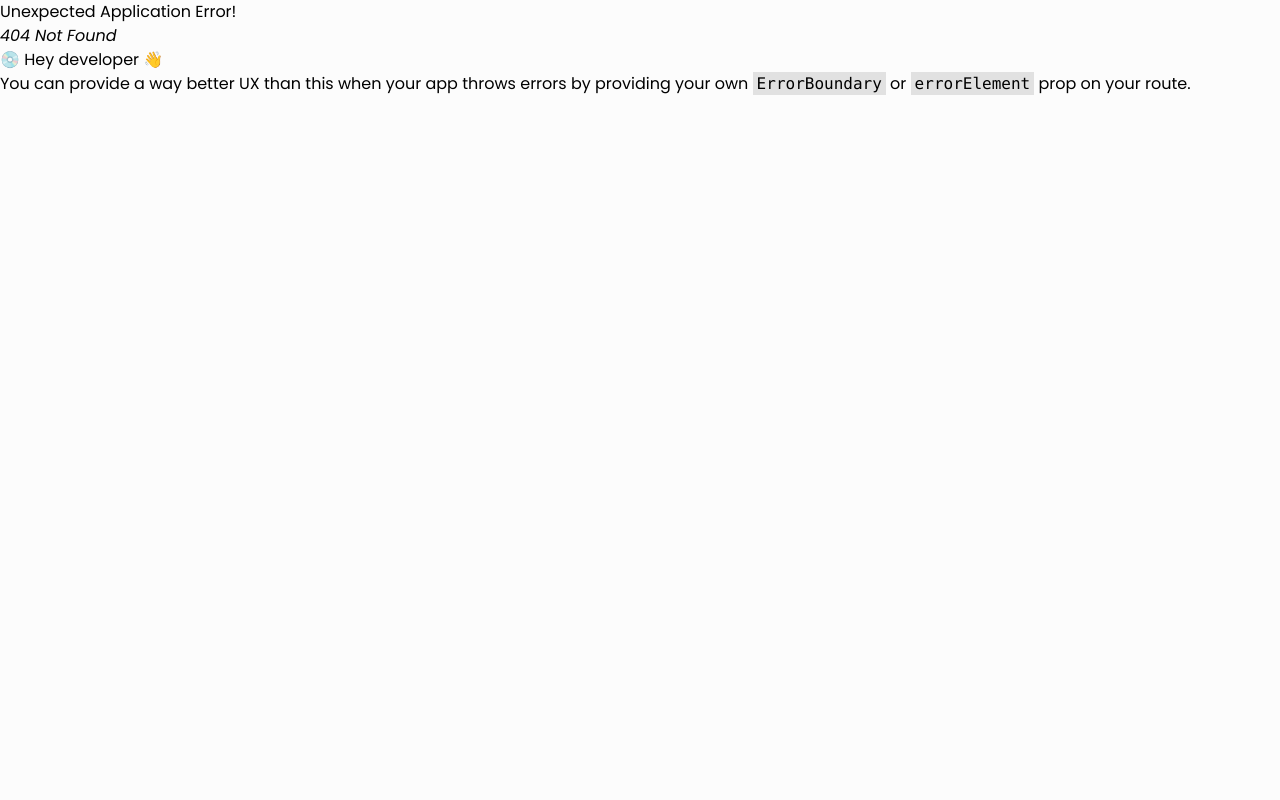
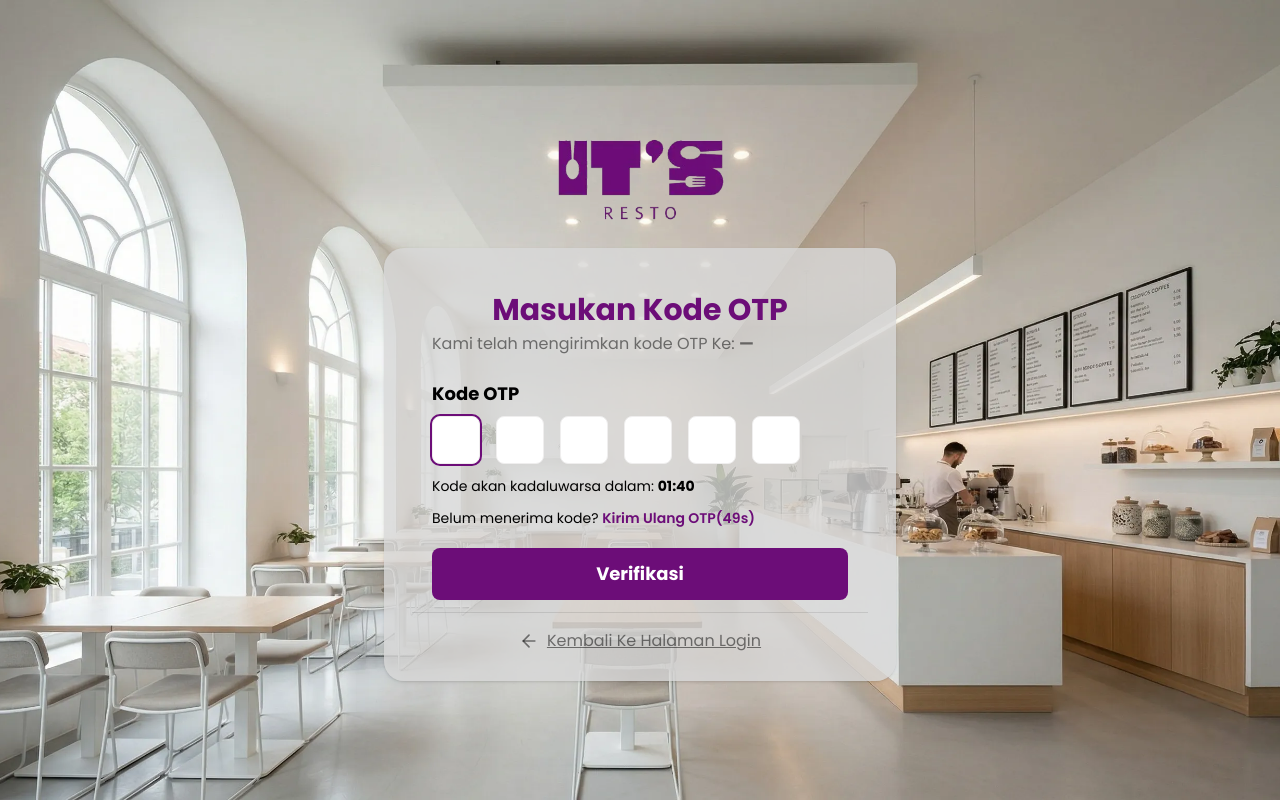
Before and after one commit to rsiddik17/fe-resto, a React (Vite) app: page /verifikasi-otp in a window 1280 px wide. Before the commit this address had no page. Built offline with nearby package versions, Linux system fonts and the light colour scheme.

Commit message:
fix feature reser-password

```diff
--- a/src/components/FormForgotPassword/FormForgotPassword.tsx
+++ b/src/components/FormForgotPassword/FormForgotPassword.tsx
@@ -1,4 +1,4 @@
-import { Link } from "react-router";
+import { Link, useNavigate } from "react-router";
 import { ArrowLeft } from "lucide-react";
 import FormInput from "../FormInput/FormInput";
 import Button from "../ui/Button";
@@ -16,6 +16,8 @@ const forgorPasswordSchema = z.object({
 type ForgotPasswordValues = z.infer<typeof forgorPasswordSchema>;
 
 const FormForgotPassword = () => {
+  const navigate = useNavigate();
+
   const {
     register,
     handleSubmit,
@@ -29,6 +31,8 @@ const FormForgotPassword = () => {
     try {
       await new Promise((resolve) => setTimeout(resolve, 2000));
       console.log("Kirim OTP ke email:", data.email);
+      navigate(`/verifikasi-otp?email=${encodeURIComponent(data.email)}`);
+
     } catch (error) {
       setError("root", {
         message: `${error}`,
--- a/src/components/FormOtp/FormOtp.tsx
+++ b/src/components/FormOtp/FormOtp.tsx
@@ -11,6 +11,7 @@ import { ArrowLeft } from "lucide-react";
 import Label from "../ui/Label";
 import { cn } from "../../utils/utils";
 import Loading from "../Loading/Loading";
+import Button from "../ui/Button";
 
 const OTP_LENGTH = 6;
 const OTP_EXPIRY_SECONDS = 105; // 01:45
@@ -58,40 +59,48 @@ const FormOtp = () => {
     return () => window.clearInterval(id);
   }, []);
 
-  const verifyOtp = useCallback(async (code: string) => {
+  const verifyOtp = useCallback(
+    async (code: string) => {
       setIsVerifying(true);
       setOtpError(false);
       try {
         console.log("[FormOtp] verifyOtp called with:", code, "email:", email);
-
         await new Promise((r) => setTimeout(r, 800));
         const isValid = code === "123456";
         if (!isValid) {
           console.log("[FormOtp] invalid otp:", code);
           setOtpError(true);
           return;
-
         }
         console.log("[FormOtp] valid otp, navigating...");
-      navigate(
-        `/reset-password?email=${encodeURIComponent(email)}`,
-        { replace: true },
-      );
+        navigate(`/reset-password?email=${encodeURIComponent(email)}`, {
+          replace: true,
+        });
       } finally {
         setIsVerifying(false);
       }
-  }, [email, navigate]);
+    },
+    [email, navigate],
+  );
 
-  useEffect(() => {
+  // useEffect(() => {
+  //   const code = digits.join("");
+  //   if (code.length !== OTP_LENGTH) {
+  //     lastSubmittedRef.current = null;
+  //     return;
+  //   }
+  //   if (lastSubmittedRef.current === code) return;
+  //   lastSubmittedRef.current = code;
+  //   void verifyOtp(code);
+  // }, [digits, verifyOtp]);
+
+  const handleVerifyClick = () => {
     const code = digits.join("");
-    if (code.length !== OTP_LENGTH) {
-      lastSubmittedRef.current = null;
-      return;
-    }
-    if (lastSubmittedRef.current === code) return;
-    lastSubmittedRef.current = code;
+    if (code.length !== OTP_LENGTH) return;
+    if (digits.some((d) => !d)) return;
     void verifyOtp(code);
-  }, [digits, verifyOtp]);
+  };
+
 
   const focusInput = (index: number) => {
     const el = inputsRef.current[index];
@@ -113,10 +122,7 @@ const FormOtp = () => {
     }
   };
 
-  const handleKeyDown = (
-    index: number,
-    e: KeyboardEvent<HTMLInputElement>,
-  ) => {
+  const handleKeyDown = (index: number, e: KeyboardEvent<HTMLInputElement>) => {
     if (e.key === "Backspace" && !digits[index] && index > 0) {
       focusInput(index - 1);
     }
@@ -124,7 +130,10 @@ const FormOtp = () => {
 
   const handlePaste = (e: ClipboardEvent<HTMLInputElement>) => {
     e.preventDefault();
-    const pasted = e.clipboardData.getData("text").replace(/\D/g, "").slice(0, OTP_LENGTH);
+    const pasted = e.clipboardData
+      .getData("text")
+      .replace(/\D/g, "")
+      .slice(0, OTP_LENGTH);
     if (!pasted) return;
     if (otpError) setOtpError(false);
     const next = Array.from({ length: OTP_LENGTH }, (_, i) => pasted[i] ?? "");
@@ -151,7 +160,8 @@ const FormOtp = () => {
       <div className="space-y-3">
         <div>
           <Label htmlFor="otp-0" className="px-5">
-            Kode OTP</Label>
+            Kode OTP
+          </Label>
           <div
             className="mt-2 px-5 flex justify-start gap-2 sm:gap-4"
             role="group"
@@ -215,6 +225,17 @@ const FormOtp = () => {
           )}
         </p>
 
+        <div className="px-5 pt-2">
+          <Button
+            className="w-full"
+            type="button"
+            onClick={handleVerifyClick}
+            disabled={isVerifying || digits.some((d) => !d)}
+          >
+            Verifikasi
+          </Button>
+        </div>
+
         <div className="border-t border-black/10 pt-4">
           <Link
             to="/"
--- a/src/layouts/AuthLayouts/AuthLayouts.tsx
+++ b/src/layouts/AuthLayouts/AuthLayouts.tsx
@@ -1,12 +1,20 @@
 import type React from "react";
+import { cn } from "../../utils/utils";
 
 interface AuthLayoutsProps {
   children: React.ReactNode;
   title: string;
-  description: string;
+  // description: string;
+  description?: React.ReactNode;
+  cardClassName?: string;
 }
 
-const AuthLayouts = ({ children, title, description }: AuthLayoutsProps) => {
+const AuthLayouts = ({
+  children,
+  title,
+  description,
+  cardClassName,
+}: AuthLayoutsProps) => {
   return (
     <div className="w-full min-h-screen flex justify-center items-center bg-[url(/images/bg-login.webp)] bg-no-repeat bg-cover bg-center">
       <div className="relative w-full flex justify-center items-center p-4">
@@ -17,11 +25,18 @@ const AuthLayouts = ({ children, title, description }: AuthLayoutsProps) => {
             className="w-full max-w-[320px] object-cover mx-auto"
           />
         </div>
-        <div className="w-full max-w-md md:max-w-lg bg-light-gray/80 p-7 rounded-lg shadow-sm mt-32">
+        <div
+          className={cn(
+            "w-full max-w-md md:max-w-lg bg-light-gray/80 p-7 rounded-lg shadow-sm mt-32",
+            cardClassName,
+          )}
+        >
           <h1 className="text-primary text-center text-3xl font-bold mt-4 mb-1">
             {title}
           </h1>
-          <p className="text-gray text-center mb-6">{description}</p>
+          {description != null && description !== "" && (
+            <p className="text-gray text-start px-5 mb-6">{description}</p>
+          )}
           {children}
         </div>
       </div>
--- a/src/pages/VerifyOtpPage.tsx
+++ b/src/pages/VerifyOtpPage.tsx
@@ -7,7 +7,7 @@ const VerifyOtpPage = () => {
   const email = searchParams.get("email") ?? "";
 
   const description = (
-    <p className="">
+    <p>
       Kami telah mengirimkan kode OTP Ke:{" "}
       <span className="font-bold text-gray">{email || "—"}</span>
     </p>
```
Also changed, not shown: src/routes/index.ts (+19 -9 lines), src/assets/bglogin.jpg (added), src/assets/logo.png (added). Lines whose indentation alone changed are shown as unchanged.
